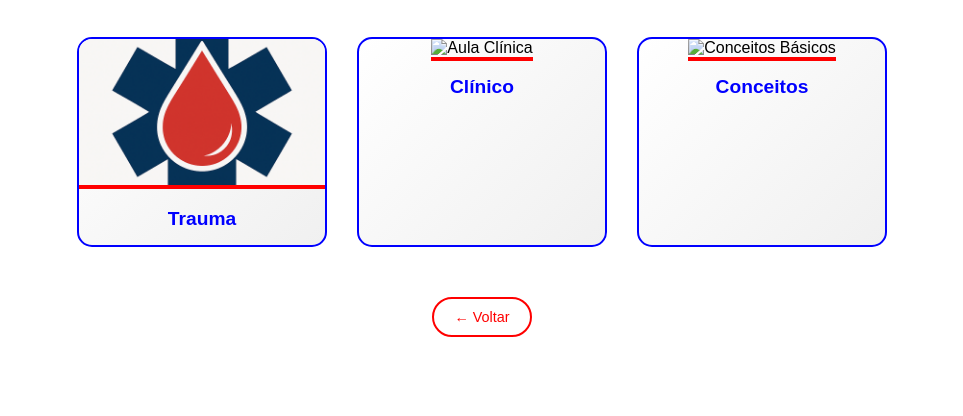
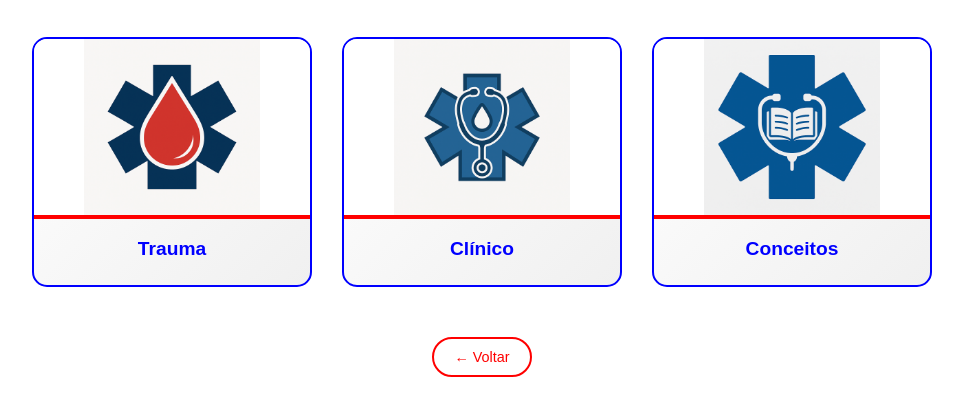
Before and after one commit to CaduDev99/aula-de-aph, a plain HTML site: page aula.html in a window 1280 px wide. Shown: the part 94-510 px from the top of the page, without its empty margins (158-1121 px from the left). Drawn offline with Linux system fonts and the light colour scheme.

Commit message:
Cards atualizadas

```diff
--- a/aula.html
+++ b/aula.html
@@ -43,17 +43,19 @@
       border: 2px solid #0000ff;
       border-radius: 15px;
       overflow: hidden;
-      width: 250px;
+      width: 280px;
       text-align: center;
       text-decoration: none;
       color: #000;
       transition: transform 0.3s ease, box-shadow 0.3s ease;
+      padding-bottom: 10px;
     }
 
     .card img {
       width: 100%;
-      height: 150px;
-      object-fit: cover;
+      height: 180px;
+      object-fit: contain;
+      background-color: #fff;
       border-bottom: 4px solid #ff0000;
     }
 
@@ -102,7 +104,7 @@
     </a>
 
     <a href="#conceitos" class="card">
-      <img src="assets/conceitos.png" alt="Conceitos Básicos">
+      <img src="assets/conceito.png" alt="Conceitos Básicos">
       <div class="card-title">Conceitos</div>
     </a>
   </div>
```
Also changed, not shown: assets/clinico.png (added), assets/conceito.png (added).
